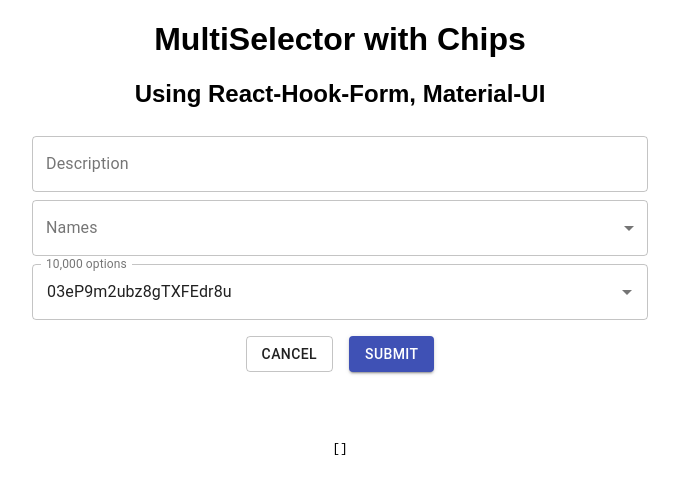
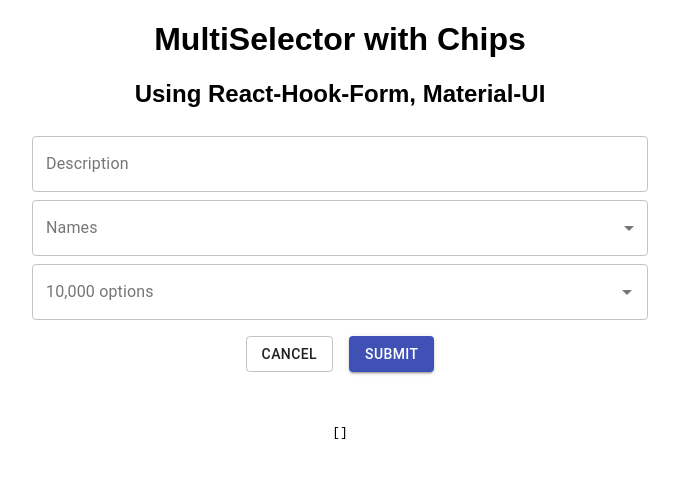
Before and after one commit to dekc/reacthookform, a React (Create React App) app: page / in a window 1280 px wide. Shown: the top 494 px of the page, without its empty margins (300-979 px from the left). Built offline with nearby package versions, Linux system fonts and the light colour scheme.

Commit message:
AutoCompleter updates

```diff
--- a/src/App.tsx
+++ b/src/App.tsx
@@ -1,11 +1,17 @@
-import React from 'react';
-import { useForm } from 'react-hook-form';
-import { Box, Button, MenuItem, TextField, Typography } from '@material-ui/core';
+import React from "react";
+import { useForm } from "react-hook-form";
+import {
+  Box,
+  Button,
+  MenuItem,
+  TextField,
+  Typography
+} from "@material-ui/core";
 
-import MultiSelector from './MultiSelector';
-import AutoCompleter from './AutoCompleter';
-import './styles.css';
-import { names, Name, OPTIONS } from './data';
+import MultiSelector from "./MultiSelector";
+import AutoCompleter from "./AutoCompleter";
+import "./styles.css";
+import { names, Name, OPTIONS } from "./data";
 
 export default function App() {
   const {
@@ -16,17 +22,17 @@
     register,
     formState: { errors }
   } = useForm({
-    mode: 'onChange'
+    mode: "onChange"
   });
 
   const [formData, setFormData] = React.useState<Name[]>([]);
 
   const onSubmit = (data: any) => {
-    console.log('Submit', data);
+    console.log("Submit", data);
     setFormData(data);
   };
 
-  const onCancel = () => console.log('Cancelling');
+  const onCancel = () => console.log("Cancelling");
 
   return (
     <div className="App">
@@ -41,13 +47,15 @@
               variant="outlined"
               multiline
               fullWidth
-              {...register('Description', {
-                required: 'Description cannot be empty'
+              {...register("Description", {
+                required: "Description cannot be empty"
               })}
             />
 
-            {errors.Description?.type === 'required' && (
-              <Typography color="secondary">{errors.Description.message}</Typography>
+            {errors.Description?.type === "required" && (
+              <Typography color="secondary">
+                {errors.Description.message}
+              </Typography>
             )}
           </Box>
           <form onSubmit={handleSubmit(onSubmit)}>
@@ -85,11 +93,16 @@
                 setValue={setValue}
                 getValues={getValues}
                 options={OPTIONS}
-                defaultValue={OPTIONS[10]}
-                required
+                rules={{ required: "A place must be selected" }}
+                defaultValue={undefined}
                 variant="outlined"
                 fullWidth
               />
+              {errors.Places?.type === "required" && (
+                <Typography color="secondary">
+                  {errors.Places.message}
+                </Typography>
+              )}
             </Box>
             <Box display="flex" justifyContent="center">
               <Box m={1}>
@@ -105,9 +118,7 @@
             </Box>
           </form>
           <Box mt={4} display="flex" justifyContent="center">
-            <p>
-              <pre>{JSON.stringify(formData, undefined, 2)}</pre>
-            </p>
+            <pre>{JSON.stringify(formData, undefined, 2)}</pre>
           </Box>
         </Box>
       </Box>
--- a/src/AutoCompleter.tsx
+++ b/src/AutoCompleter.tsx
@@ -1,20 +1,38 @@
-import React from 'react';
-import { FormControl, FormControlProps, ListSubheader, TextField, Typography, useMediaQuery } from '@material-ui/core';
-import Autocomplete, { AutocompleteRenderGroupParams } from '@material-ui/lab/Autocomplete';
-import { useTheme, makeStyles } from '@material-ui/core/styles';
-import { Controller, UseControllerProps, UseFormGetValues, UseFormSetValue } from 'react-hook-form';
-import { VariableSizeList, ListChildComponentProps } from 'react-window';
+import React from "react";
+import {
+  FormControl,
+  FormControlProps,
+  ListSubheader,
+  TextField,
+  Typography,
+  useMediaQuery
+} from "@material-ui/core";
+import Autocomplete, {
+  AutocompleteRenderGroupParams
+} from "@material-ui/lab/Autocomplete";
+import { useTheme, makeStyles } from "@material-ui/core/styles";
+import {
+  Controller,
+  UseControllerProps,
+  UseFormGetValues,
+  UseFormSetValue
+} from "react-hook-form";
+import { VariableSizeList, ListChildComponentProps } from "react-window";
+import { Place } from "./data";
 
 type FormSelectorProps<T> = {
   label: string;
   required: boolean;
   handleChange?: (value: T[]) => void;
-  options: string[];
+  options: Place[];
   setValue: UseFormSetValue<any>;
   getValues: UseFormGetValues<any>;
+  rules: Object;
 };
 
-type AutoCompleterProps<T> = FormControlProps & FormSelectorProps<T> & UseControllerProps;
+type AutoCompleterProps<T> = FormControlProps &
+  FormSelectorProps<T> &
+  UseControllerProps;
 
 const LISTBOX_PADDING = 8; // px
 
@@ -46,11 +64,12 @@
 }
 
 // Adapter for react-window
-const ListboxComponent = React.forwardRef<HTMLDivElement>(function ListboxComponent(props, ref) {
+const ListboxComponent = React.forwardRef<HTMLDivElement>(
+  function ListboxComponent(props, ref) {
     const { children, ...other } = props;
     const itemData = React.Children.toArray(children);
     const theme = useTheme();
-  const smUp = useMediaQuery(theme.breakpoints.up('sm'), { noSsr: true });
+    const smUp = useMediaQuery(theme.breakpoints.up("sm"), { noSsr: true });
     const itemCount = itemData.length;
     const itemSize = smUp ? 36 : 48;
 
@@ -90,12 +109,13 @@
         </OuterElementContext.Provider>
       </div>
     );
-});
+  }
+);
 
 const useStyles = makeStyles({
   listbox: {
-    boxSizing: 'border-box',
-    '& ul': {
+    boxSizing: "border-box",
+    "& ul": {
       padding: 0,
       margin: 0
     }
@@ -116,10 +136,11 @@
   required,
   options,
   defaultValue,
+  rules,
   setValue,
   getValues,
   ...rest
-}: AutoCompleterProps<T>): JSX.Element {
+}: AutoCompleterProps<T>) {
   const classes = useStyles();
 
   return (
@@ -129,22 +150,34 @@
           name={name}
           control={control}
           defaultValue={defaultValue}
+          rules={rules}
           render={({ field: { onChange, value } }) => (
             <Autocomplete
               id="virtualize-demo"
               value={value}
-              onChange={(e: React.ChangeEvent<Record<string, unknown>>, value: unknown) => {
+              onChange={(e: React.ChangeEvent<{}>, value: unknown) => {
                 onChange(value);
-                setValue('Places', value);
+                setValue("Places", value);
               }}
               disableListWrap
               classes={classes}
-              ListboxComponent={ListboxComponent as React.ComponentType<React.HTMLAttributes<HTMLElement>>}
-              renderGroup={renderGroup}
+              ListboxComponent={
+                ListboxComponent as React.ComponentType<
+                  React.HTMLAttributes<HTMLElement>
+                >
+              }
               options={options}
-              groupBy={(option) => option[0].toUpperCase()}
-              renderInput={(params) => <TextField {...params} variant="outlined" label="10,000 options" />}
-              renderOption={(option) => <Typography noWrap>{option}</Typography>}
+              renderInput={(params) => (
+                <TextField
+                  {...params}
+                  variant="outlined"
+                  label="10,000 options"
+                />
+              )}
+              renderOption={(option) => (
+                <Typography noWrap>{option.data}</Typography>
+              )}
+              getOptionLabel={(option: Place) => option.data}
             />
           )}
         />
--- a/src/data.ts
+++ b/src/data.ts
@@ -5,31 +5,42 @@
 };
 
 const names: Name[] = [
-  { id: 1, first: 'Oliver', last: 'Hansen' },
-  { id: 2, first: 'Van', last: 'Henry' },
-  { id: 3, first: 'April', last: 'Tucker' },
-  { id: 4, first: 'Ralph', last: 'Hubbard' },
-  { id: 5, first: 'Omar', last: 'Alexander' },
-  { id: 6, first: 'Carlos', last: 'Abbott' },
-  { id: 7, first: 'Miriam', last: 'Wagner' },
-  { id: 8, first: 'Bradley', last: 'WilkersonExtraLongAndSmooth' },
-  { id: 9, first: 'Virginia', last: 'Andrews' },
-  { id: 10, first: 'Kelly', last: 'Snyder' }
+  { id: 1, first: "Oliver", last: "Hansen" },
+  { id: 2, first: "Van", last: "Henry" },
+  { id: 3, first: "April", last: "Tucker" },
+  { id: 4, first: "Ralph", last: "Hubbard" },
+  { id: 5, first: "Omar", last: "Alexander" },
+  { id: 6, first: "Carlos", last: "Abbott" },
+  { id: 7, first: "Miriam", last: "Wagner" },
+  { id: 8, first: "Bradley", last: "WilkersonExtraLongAndSmooth" },
+  { id: 9, first: "Virginia", last: "Andrews" },
+  { id: 10, first: "Kelly", last: "Snyder" }
 ];
 
-function random(length: number) {
-  const characters = 'ABCDEFGHIJKLMNOPQRSTUVWXYZabcdefghijklmnopqrstuvwxyz0123456789';
-  let result = '';
+export type Place = {
+  length: number;
+  data: string;
+};
+
+function random(length: number): Place {
+  const characters =
+    "ABCDEFGHIJKLMNOPQRSTUVWXYZabcdefghijklmnopqrstuvwxyz0123456789";
+  let result = "";
 
   for (let i = 0; i < length; i += 1) {
     result += characters.charAt(Math.floor(Math.random() * characters.length));
   }
 
-  return result;
+  return {
+    length: result.length,
+    data: result
+  };
 }
 
-const OPTIONS = Array.from(new Array(10000))
+const OPTIONS = Array.from(new Array(1000))
   .map(() => random(10 + Math.ceil(Math.random() * 20)))
-  .sort((a: string, b: string) => a.toUpperCase().localeCompare(b.toUpperCase()));
+  .sort((a: Place, b: Place) =>
+    a.data.toUpperCase().localeCompare(b.data.toUpperCase())
+  );
 
 export { names, OPTIONS };
```
Lines whose indentation alone changed are shown as unchanged.
